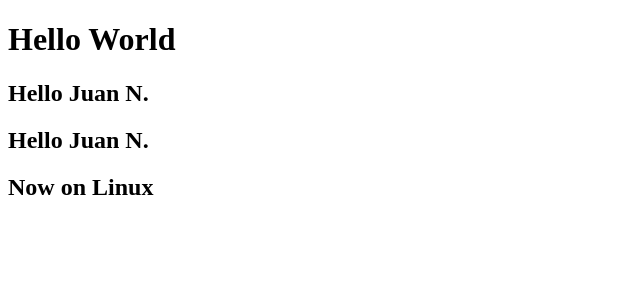
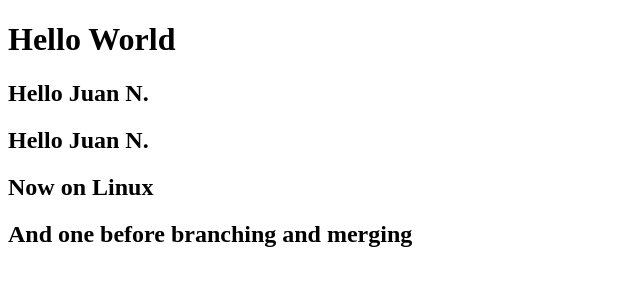
Before and after one commit to hmthunder/primergit, a plain HTML site: page index.html in a window 1280 px wide. Shown: the whole page, without its empty margins (0-640 px from the left). Drawn offline with Linux system fonts and the light colour scheme.

Commit message:
Pre- branching and merging

```diff
--- a/index.html
+++ b/index.html
@@ -11,5 +11,6 @@
     <h2>Hello Juan N.</h2>
     <h2>Hello Juan N.</h2>
     <h2>Now on Linux</h2>
+    <h2>And one before branching and merging</h2>
 </body>
 </html>
```
